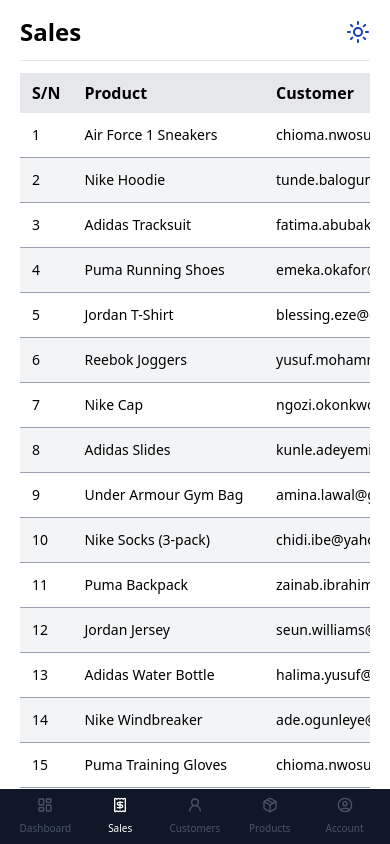
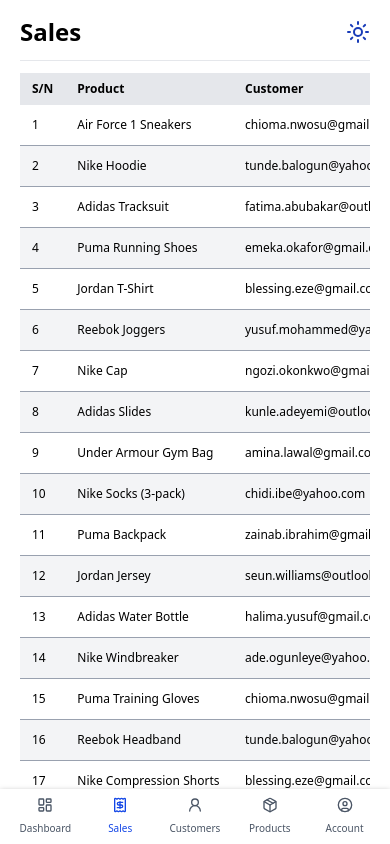
Before and after one commit to onisodumeya/e-commerce-dashboard, a React (Vite) app: page /sales in a window 390 px wide. Shown: the top 844 px of the page. Built offline with nearby package versions, Linux system fonts and the light colour scheme; sample sign-in values are in the browser's storage.

Commit message:
finished theme feature for mobile and desktop

```diff
--- a/src/components/MobileNav.tsx
+++ b/src/components/MobileNav.tsx
@@ -7,6 +7,7 @@
 } from "lucide-react";
 
 import { Link } from "react-router-dom";
+import { useTheme } from "../context/ThemeContext";
 
 function MobileNav() {
   const menuItems = [
@@ -17,8 +18,12 @@
     { path: "/account", label: "Account", icon: UserCircle },
   ];
 
+  const { theme } = useTheme();
+
   return (
-    <nav className="fixed bottom-0 bg-gray-900 p-2 w-full z-50 left-0 flex flex-row items-center justify-between lg:hidden">
+    <nav
+      className={`${theme == "dark" ? "bg-gray-900" : "bg-white"} fixed bottom-0 p-2 w-full z-50 left-0 flex flex-row items-center justify-between lg:hidden drop-shadow-md drop-shadow-black/50`}
+    >
       {menuItems.map((item) => {
         const Icon = item.icon;
         const isActive = location.pathname === item.path;
@@ -28,7 +33,9 @@
             key={item.path}
             to={item.path}
             className={`flex flex-col items-center gap-2 rounded-lg transition-colors duration-300 w-full text-base ${
-              isActive ? " text-white" : "text-gray-600"
+              isActive
+                ? `${theme == "dark" ? "text-white" : "text-blue-700"}`
+                : "text-gray-600"
             }`}
           >
             <Icon size={16} />
--- a/src/components/Modal.tsx
+++ b/src/components/Modal.tsx
@@ -1,4 +1,5 @@
 import { useTheme } from "../context/ThemeContext";
+import { useEffect } from "react";
 interface Props {
   openModal: boolean;
   children: React.ReactNode;
@@ -6,6 +7,14 @@
 
 const Modal: React.FC<Props> = ({ openModal, children }) => {
   const { theme } = useTheme();
+
+  useEffect(() => {
+    if (openModal) {
+      document.body.style.overflowY = "hidden";
+    } else {
+      document.body.style.overflowY = "auto";
+    }
+  }, [openModal]);
   return (
     <div
       className={`h-screen w-full bg-black/50 absolute top-0 left-0 z-50 items-center justify-center px-5 ${openModal ? "flex" : "hidden"}`}
--- a/src/pages/Account.tsx
+++ b/src/pages/Account.tsx
@@ -2,6 +2,7 @@
 import DashBoardLayout from "../components/layout/DashboardLayout.tsx";
 import { LogOut } from "lucide-react";
 import { logout } from "../utils/auth.ts";
+import { useTheme } from "../context/ThemeContext.tsx";
 
 function Account() {
   const admin = localStorage.getItem("currentUser");
@@ -12,14 +13,18 @@
   const handleDataFromChild = (data: any) => {
     data;
   };
+
+  const { theme } = useTheme();
   return (
     <DashBoardLayout onSendData={handleDataFromChild}>
       <div className="flex flex-col justify-between h-[74vh] ">
-        <div className="flex items-center gap-2 bg-gray-800 shadow-sm py-2 px-3 w-full rounded-lg mb-5 text-white">
+        <div
+          className={`flex items-center gap-2 ${theme == "dark" ? "bg-blue-800/20 text-white" : "bg-blue-100 text-black"} shadow-sm py-2 px-3 w-full rounded-lg mb-5`}
+        >
           <MdAccountCircle size={40} />
           <div className="flex flex-col items-start text-sm">
             <p className="font-bold">Admin</p>
-            <p className="text-gray-300">{user.name}</p>
+            <p className="">{user.name}</p>
           </div>
         </div>
         <button
--- a/src/pages/Customers.tsx
+++ b/src/pages/Customers.tsx
@@ -238,7 +238,7 @@
       ) : (
         <div className="w-full overflow-hidden overflow-x-auto no-scrollbar">
           <table
-            className={`${theme == "dark" ? "text-white" : "text-black"} w-full text-nowrap`}
+            className={`${theme == "dark" ? "text-white" : "text-black"} w-full text-nowrap text-xs md:text-sm`}
           >
             <thead>
               <tr
--- a/src/pages/Products.tsx
+++ b/src/pages/Products.tsx
@@ -178,7 +178,7 @@
         ) : (
           <div className="w-full overflow-hidden overflow-x-auto no-scrollbar">
             <table
-              className={`${theme == "dark" ? "text-white" : "text-black"} text-nowrap w-full`}
+              className={`${theme == "dark" ? "text-white" : "text-black"} text-nowrap w-full text-xs md:text-sm`}
             >
               <thead>
                 <tr
@@ -218,7 +218,7 @@
                       )}
                     </td>
                     <td className="px-3 py-2">{product.title}</td>
-                    <td className="px-3 py-2 text-sm">
+                    <td className="px-3 py-2 ">
                       {product.description
                         ? product.description.slice(0, 30) + "..."
                         : "No description"}
@@ -231,7 +231,7 @@
                         {product.sizes && product.sizes.length > 0 ? (
                           <>
                             {product.sizes.slice(0, 3).map((size, idx) => (
-                              <span key={idx} className="text-sm">
+                              <span key={idx} className="">
                                 {size}
                                 {idx < 2 && idx < product.sizes.length - 1
                                   ? ","
@@ -239,13 +239,11 @@
                               </span>
                             ))}
                             {product.sizes.length > 3 && (
-                              <span className="text-sm">...</span>
+                              <span className="">...</span>
                             )}
                           </>
                         ) : (
-                          <span className="text-gray-400 text-sm">
-                            No sizes
-                          </span>
+                          <span className="text-gray-400 ">No sizes</span>
                         )}
                       </div>
                     </td>
--- a/src/pages/Sales.tsx
+++ b/src/pages/Sales.tsx
@@ -256,7 +256,7 @@
       ) : (
         <div className="w-full overflow-hidden overflow-x-auto no-scrollbar">
           <table
-            className={`${theme == "dark" ? "text-white" : "text-black"} w-full text-nowrap`}
+            className={`${theme == "dark" ? "text-white" : "text-black"} w-full text-nowrap text-xs md:text-sm`}
           >
             <thead>
               <tr
@@ -277,25 +277,19 @@
                   key={key}
                   className={`border-b ${theme == "dark" ? "border-b-gray-700" : "border-b-gray-400"} transition-colors duration-300 ease-in-out ${(key + 1) % 2 != 0 ? "bg-transparent" : `${theme == "dark" ? "bg-gray-800" : "bg-gray-100"}`}`}
                 >
-                  <td className="text-sm text-start py-2 px-3">{key + 1}</td>
-                  <td className="text-sm text-start py-2 px-3">
-                    {purchase.product}
-                  </td>
-                  <td className="text-sm text-start py-2 px-3">
-                    {purchase.customer}
-                  </td>
-                  <td className="text-sm text-start py-2 px-3">
-                    {purchase.quantity}
-                  </td>
-                  <td className="text-sm text-start py-2 px-3">
+                  <td className=" text-start py-2 px-3">{key + 1}</td>
+                  <td className=" text-start py-2 px-3">{purchase.product}</td>
+                  <td className=" text-start py-2 px-3">{purchase.customer}</td>
+                  <td className=" text-start py-2 px-3">{purchase.quantity}</td>
+                  <td className=" text-start py-2 px-3">
                     ₦{purchase.unitPrice.toLocaleString()}
                   </td>
-                  <td className="text-sm text-start py-2 px-3">
+                  <td className=" text-start py-2 px-3">
                     ₦{(purchase.unitPrice * purchase.quantity).toLocaleString()}
                   </td>
-                  <td className={`text-sm text-start py-2 px-3 `}>
+                  <td className={` text-start py-2 px-3 `}>
                     <p
-                      className={`text-center text-white p-1 rounded-full ${purchase.status === "completed" ? "bg-green-500" : purchase.status === "pending" ? "bg-yellow-500" : "bg-red-700"}`}
+                      className={`text-center text-white py-1 px-2 rounded-full ${purchase.status === "completed" ? "bg-green-500" : purchase.status === "pending" ? "bg-yellow-500" : "bg-red-700"}`}
                     >
                       {purchase.status}
                     </p>
```
